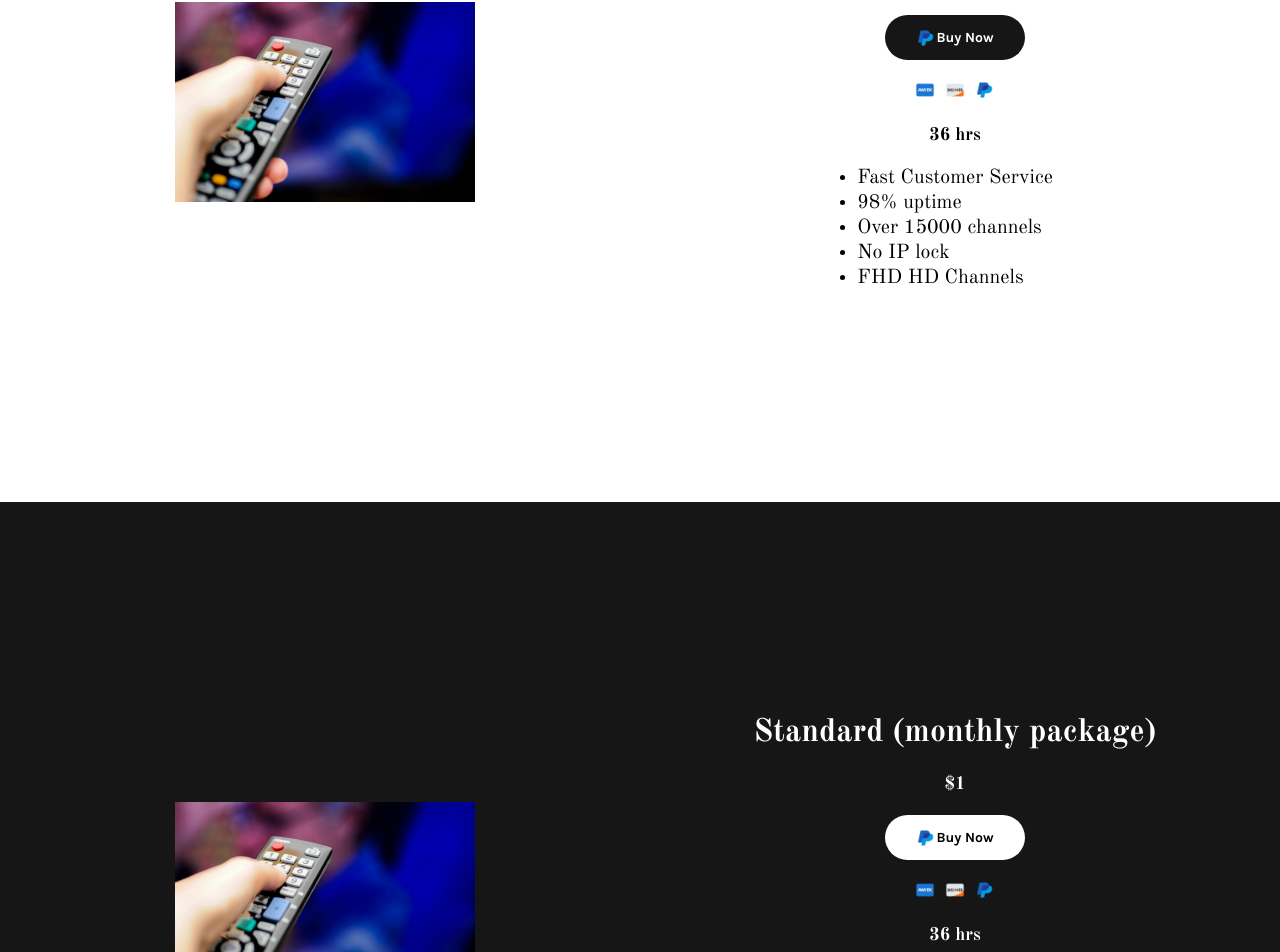
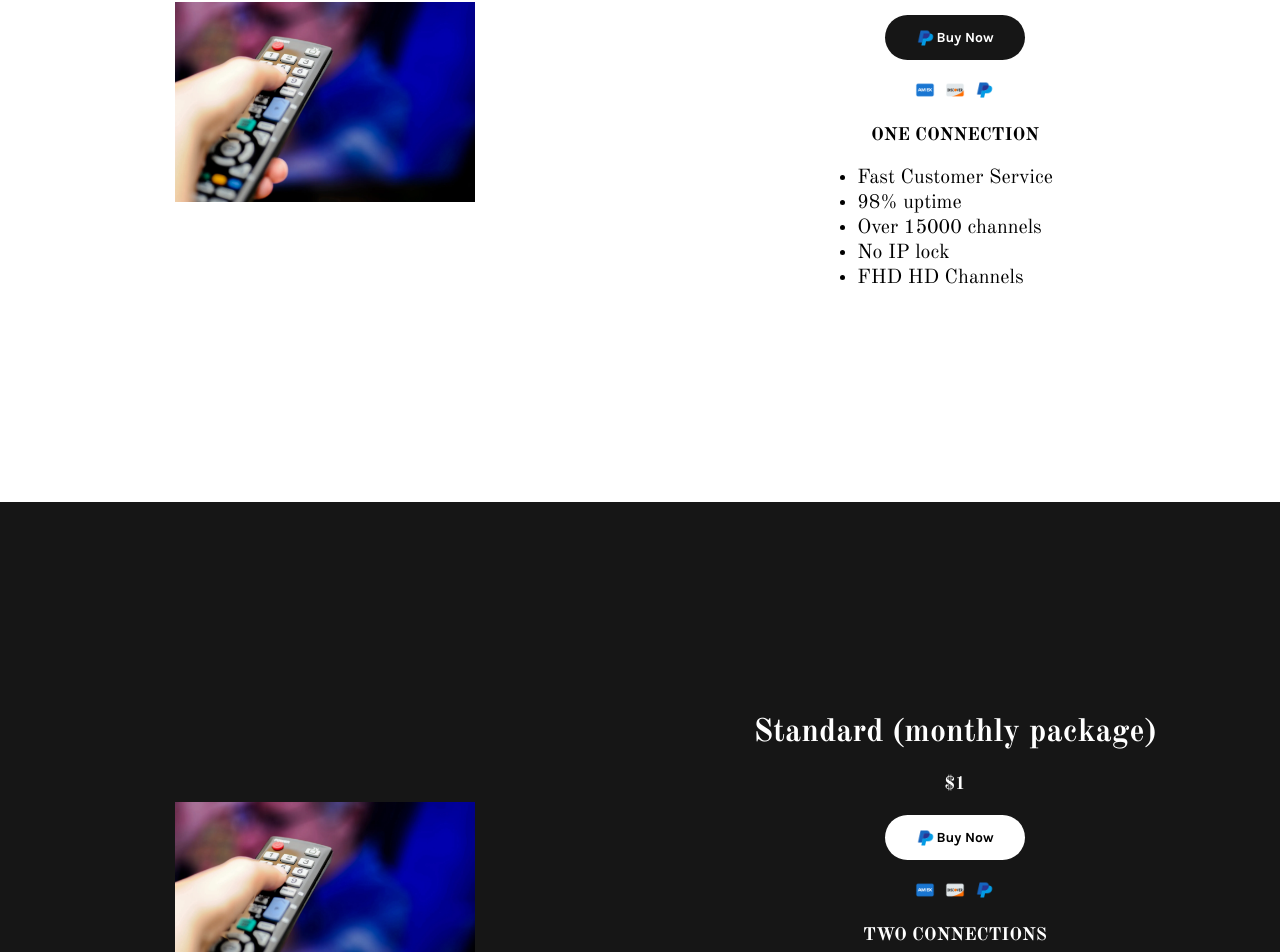
Before and after one commit to clive-cudi/scottways, a Next.js app: page / in a window 1280 px wide. Shown: the part 1898-2850 px from the top of the page. Built offline with nearby package versions, Linux system fonts and the light colour scheme.

Commit message:
added-link-ids-and-smooth-scroll

```diff
--- a/components/sections/About.tsx
+++ b/components/sections/About.tsx
@@ -5,7 +5,7 @@ interface About_Props extends SectionFrame {}
 
 export const About = ({}: About_Props): JSX.Element => {
     return (
-        <section className={`default_section`}>
+        <section className={`default_section`} id={"about"}>
 
         </section>
     )
--- a/components/sections/Contact.tsx
+++ b/components/sections/Contact.tsx
@@ -5,7 +5,7 @@ interface Contact_Props extends SectionFrame {}
 
 export const Contact = ({}: Contact_Props): JSX.Element => {
     return (
-        <section className={`default_section`}>
+        <section className={`default_section`} id={"contact"}>
 
         </section>
     )
--- a/components/sections/Landing.tsx
+++ b/components/sections/Landing.tsx
@@ -9,7 +9,7 @@ interface Landing_Props extends SectionFrame {
 
 export const Landing = ({ bannerMessage }: Landing_Props): JSX.Element => {
     return (
-        <section className={`default_section ${styles.landing}`}>
+        <section className={`default_section ${styles.landing}`} id={"home"}>
             <div className={styles.landing_wrapper} style={{backgroundImage: `url(${bg_image.src})`}}>
                 <div className={styles.landing_bg_filter}></div>
                 <div className={styles.landing_content}>
--- a/components/sections/Purchase.tsx
+++ b/components/sections/Purchase.tsx
@@ -1,3 +1,4 @@
+import React, { DetailedHTMLProps, HTMLAttributes } from "react";
 import styles from "@styles/components/sections/purchase.module.scss";
 import type { SectionFrame, availablePayments, PurchaseSubscription } from "@customtypes/index";
 import Image from "next/image";
@@ -15,11 +16,12 @@ export interface Purchase_Props extends SectionFrame {
         api_key: string
     },
     features: string[]
+    parentDivProps?: DetailedHTMLProps<HTMLAttributes<HTMLElement>, HTMLElement>
 }
 
-export const Purchase = ({ label, variant, amount, supportedPayments, connectionsTag, paypalConfig, features }: Purchase_Props): JSX.Element => {
+export const Purchase = ({ label, variant, amount, supportedPayments, connectionsTag, paypalConfig, features, parentDivProps }: Purchase_Props): JSX.Element => {
     return (
-        <section className={`default_section ${styles.purchase_section_wrapper} ${styles[`variant_${variant}`]}`}>
+        <section className={`default_section ${styles.purchase_section_wrapper} ${styles[`variant_${variant}`]}`} {...parentDivProps}>
             <div className={styles.section_col}>
                 <div className={styles.section_col_image}>
                     <Image src={`/images/remote_1.webp`} alt={`${variant}`} width={"100"} height={"100"} />
--- a/pages/index.tsx
+++ b/pages/index.tsx
@@ -27,12 +27,13 @@ export default function Home() {
       },
       supportedPayments: ['american', 'discover', 'paypal'],
       background: "",
-      height: ""
+      height: "",
+      parentDivProps: {id: "services"}
     },
     {
       variant: "basic",
       amount: 1,
-      connectionsTag: "36 hrs",
+      connectionsTag: "ONE CONNECTION",
       features: [
         "Fast Customer Service",
         "98% uptime",
@@ -52,7 +53,7 @@ export default function Home() {
     {
       variant: "standard",
       amount: 1,
-      connectionsTag: "36 hrs",
+      connectionsTag: "TWO CONNECTIONS",
       features: [
         "Fast Customer Service",
         "98% uptime",
@@ -72,7 +73,7 @@ export default function Home() {
     {
       variant: "premium",
       amount: 1,
-      connectionsTag: "36 hrs",
+      connectionsTag: "3 CONNECTIONS (Best Seller)",
       features: [
         "Fast Customer Service",
         "98% uptime",
@@ -92,7 +93,7 @@ export default function Home() {
     {
       variant: "gold",
       amount: 1,
-      connectionsTag: "36 hrs",
+      connectionsTag: "4 CONNECTIONS",
       features: [
         "Fast Customer Service",
         "98% uptime",
--- a/styles/globals.scss
+++ b/styles/globals.scss
@@ -2,9 +2,14 @@
   box-sizing: border-box;
   padding: 0;
   margin: 0;
+  scroll-behavior: smooth;
   &::-webkit-scrollbar {
     display: none;
     width: 0px;
+  }
+  &::selection {
+    color: white;
+    background: var(--primary-color);
   }
 }
 
```
